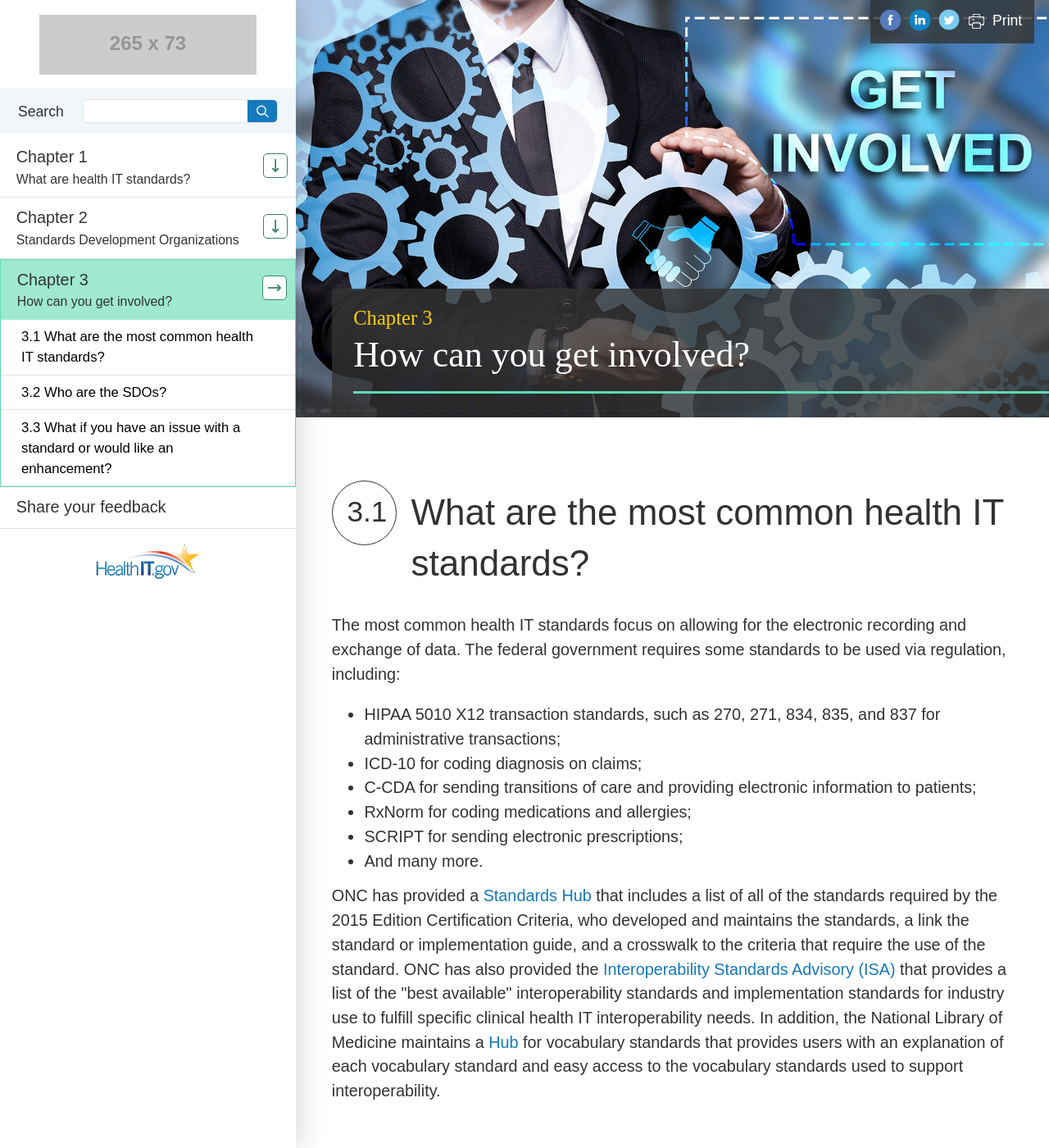
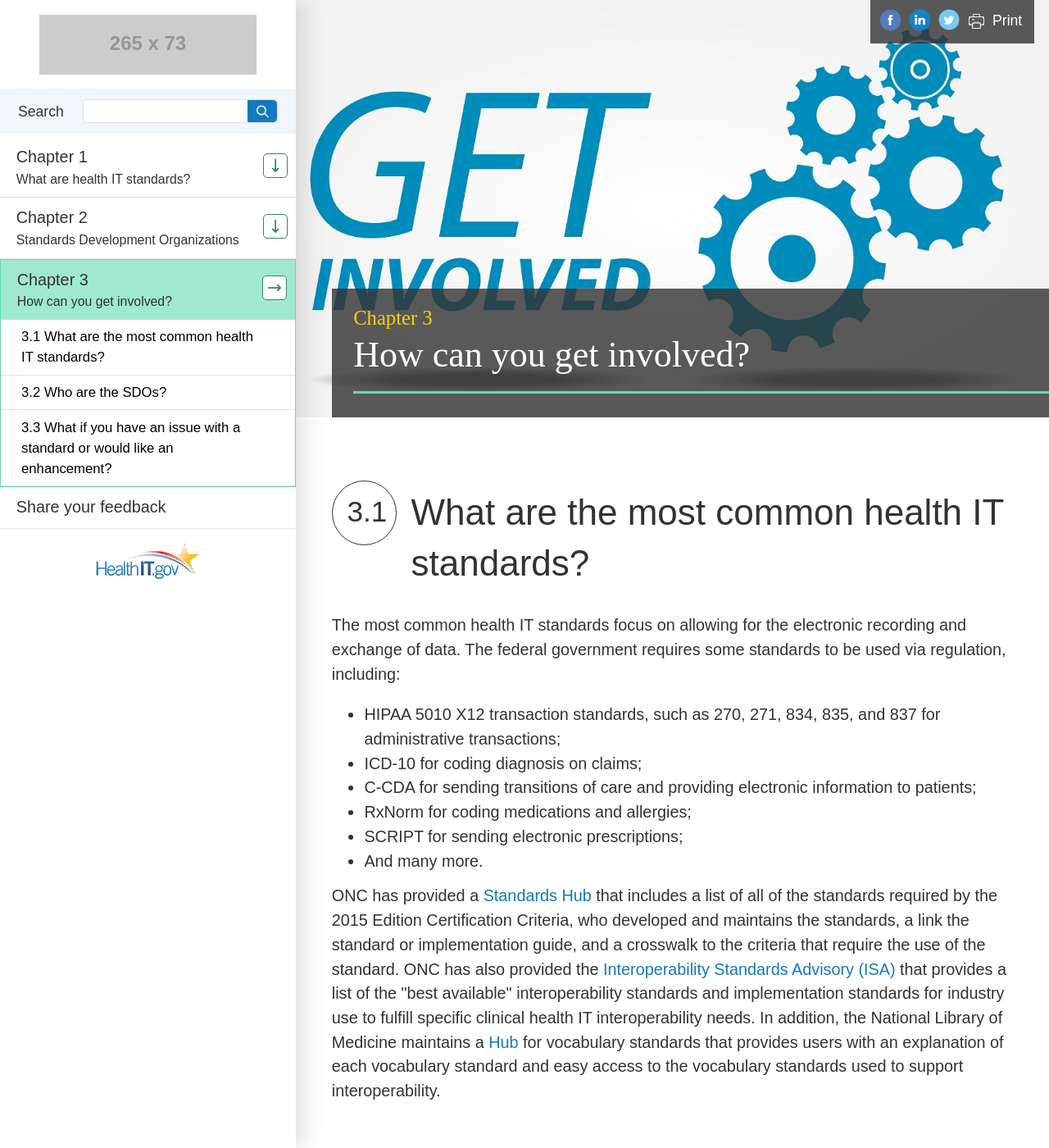
Before and after one commit to ai-stark/sdo-education, a Jekyll site: the page built from chapter-3.html, in a window 1280 px wide and 1400 px high. Shown: the whole window at 82% size. Built offline with Jekyll 4.4.1, drawn with Linux system fonts in a browser that asks for light colours.

Commit message:
fixed feedback page

```diff
--- a/assets/css/pages/_chapter3.scss
+++ b/assets/css/pages/_chapter3.scss
@@ -1,6 +1,6 @@
 .chapter3-billboard{
-	background-image: url('../../assets/img/chapter3.jpg');
-	background-position: top center;
+	background-image: url('../../assets/img/chapter3_alt.jpg');
+	background-position: 50% 60%;
 	background-repeat: no-repeat;
 	background-size: cover;
 }
--- a/assets/css/pages/_feedback.scss
+++ b/assets/css/pages/_feedback.scss
@@ -1,8 +1,14 @@
 .feedback-billboard{
-	background-image: url('https://placehold.it/1400x700');
-	background-position: top center;
+	background-image: url('../../assets/img/bg-feedback.jpg');
+	background-position: 98% top;
 	background-repeat: no-repeat;
 	background-size: cover;
+}
+
+@include breakpoint($medium-2){
+	.feedback-billboard{
+		background-position: center center;
+	}
 }
 
 .feedback-form p input,
--- a/chapter-3.html
+++ b/chapter-3.html
@@ -104,6 +104,8 @@
 			<div class="grid-12">
 				<div>
 					<p>SDOs typically have varying levels of membership that can range from providing individuals with the opportunity to provide feedback on standards to allowing individuals to prioritize and develop standards. If you have encountered an issue with a particular standard in the field, you can engage with the SDO directly to provide them feedback on the standard. Alternately, if you’re unsure of how to engage with these organizations, you can provide your feedback directly to ONC, who will work with the SDO to help them understand what your issue might be.</p>
+
+					<a href="https://oncprojectracking.healthit.gov/test" target="_blank">Create an Issue</a>
 				</div>
 			</div>
 		</div>
--- a/share-feedback.html
+++ b/share-feedback.html
@@ -42,6 +42,7 @@
 			    	<textarea name="comment" id="comment" rows="6" spellcheck="true"></textarea>
 			    </p>
 			</form>
+
 		</div>
 	</div>
 </div>
```
Also changed, not shown: assets/img/bg-feedback (1).jpg (added), assets/img/chapter3_alt.jpg (added), 2 other files.
